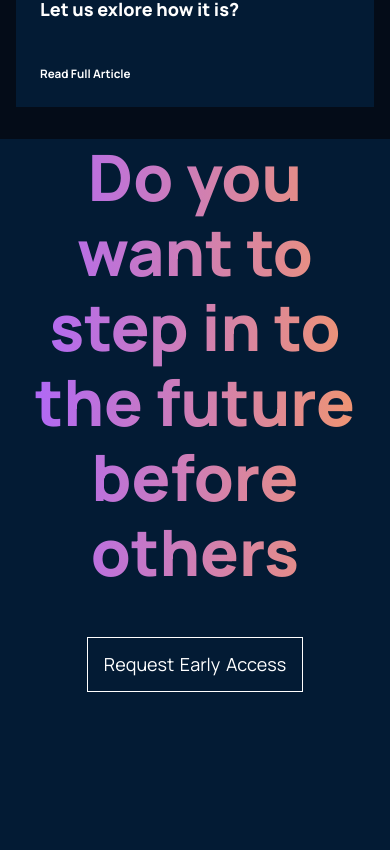
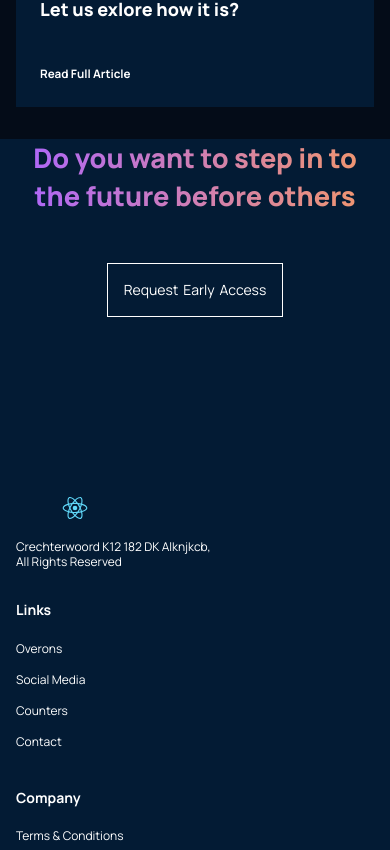
Before and after one commit to MirRiyadh/Modern-GPT-3, a React (Create React App) app: page / in a window 390 px wide. Shown: the part 6654-7504 px from the top of the page. Built offline with nearby package versions, Linux system fonts and the light colour scheme.

Commit message:
added final footer style

```diff
--- a/src/containers/footer/Footer.css
+++ b/src/containers/footer/Footer.css
@@ -112,3 +112,33 @@
   line-height: 15px;
   color: #fff;
 }
+
+@media screen and (max-width: 850px) {
+  .gpt3_footer_heading h1 {
+    font-size: 44px;
+    line-height: 50px;
+  }
+}
+
+@media screen and (max-width: 550px) {
+  .gpt3_footer_heading h1 {
+    font-size: 34px;
+    line-height: 42px;
+  }
+
+  .gpt3_footer_links div {
+    margin: 1rem 0;
+  }
+
+  .gpt3_footer_btn p {
+    font-size: 14px;
+    line-height: 20px;
+  }
+}
+
+@media screen and (max-width: 400px) {
+  .gpt3_footer_heading h1 {
+    font-size: 27px;
+    line-height: 38px;
+  }
+}
--- a/src/containers/footer/Footer.js
+++ b/src/containers/footer/Footer.js
@@ -44,7 +44,7 @@
       </div>
 
       <div className="gpt3_footer_copyright">
-        <p>@2022 GPT-3. All rights reserved.</p>
+        <p>@2023 GPT-3. All rights reserved.</p>
       </div>
     </div>
   );
```
